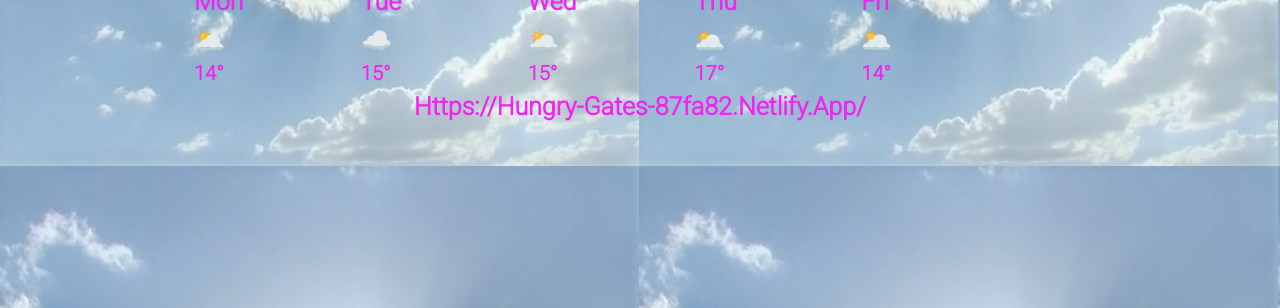
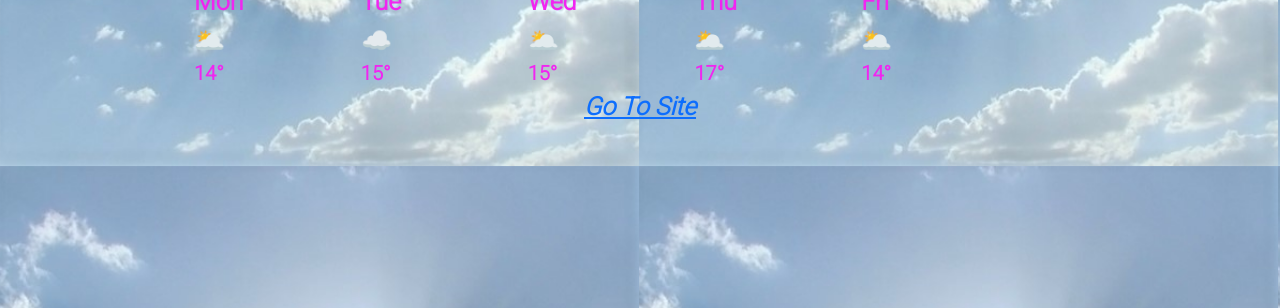
Before and after one commit to Josie-101/Weather, a plain HTML site: page index.html in a window 1280 px wide. Shown: the part 492-800 px from the top of the page. Drawn offline with nearby package versions, Linux system fonts and the light colour scheme.

Commit message:
Added link to page

```diff
--- a/index.html
+++ b/index.html
@@ -100,6 +100,8 @@
     </div>
     <script src="index.js"></script>
 
-    <p> https://hungry-gates-87fa82.netlify.app/ </p>
+    <p>
+      <a href="https://hungry-gates-87fa82.netlify.app/"> <em>Go to site</em> </a>
+     </p>
   </body>
 </html>
```
